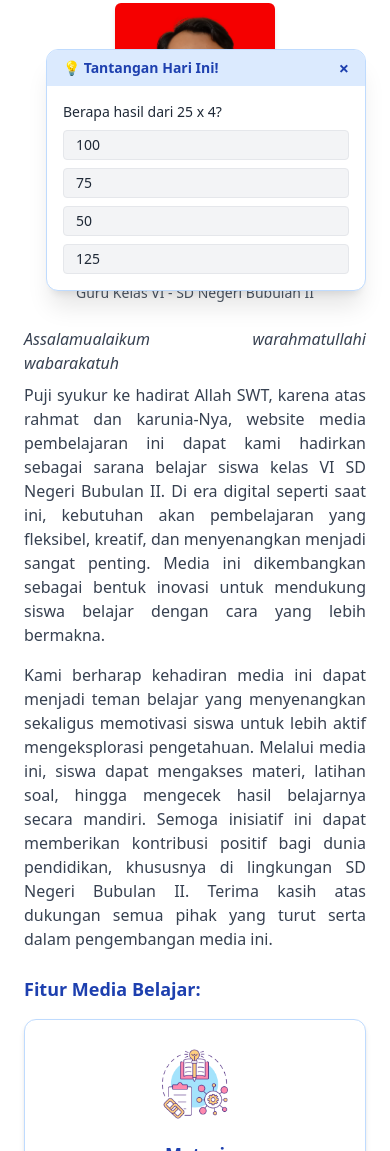
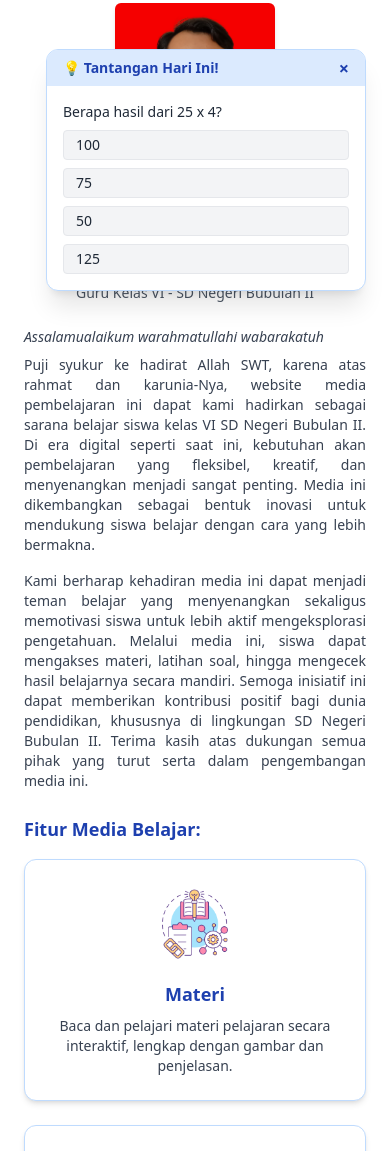
Before and after one commit to ikwan-wahyudi/kelas-6, a plain HTML site: page index.html in a window 390 px wide. Shown: the part 529-1680 px from the top of the page. Drawn offline with nearby package versions, Linux system fonts and the light colour scheme.

Commit message:
index.html

```diff
--- a/index.html
+++ b/index.html
@@ -111,7 +111,7 @@
             </div>
 
             <!-- Kolom Kanan: Teks Sambutan -->
-            <div class="md:col-span-2 lg:text-sm md:text-base sm:text-base">
+            <div class="md:col-span-2 text-sm">
               <p class="text-gray-700 italic mb-2 text-justify">
                 Assalamualaikum warahmatullahi wabarakatuh</p>
               <p class="text-gray-700 mb-4 text-justify">
```
